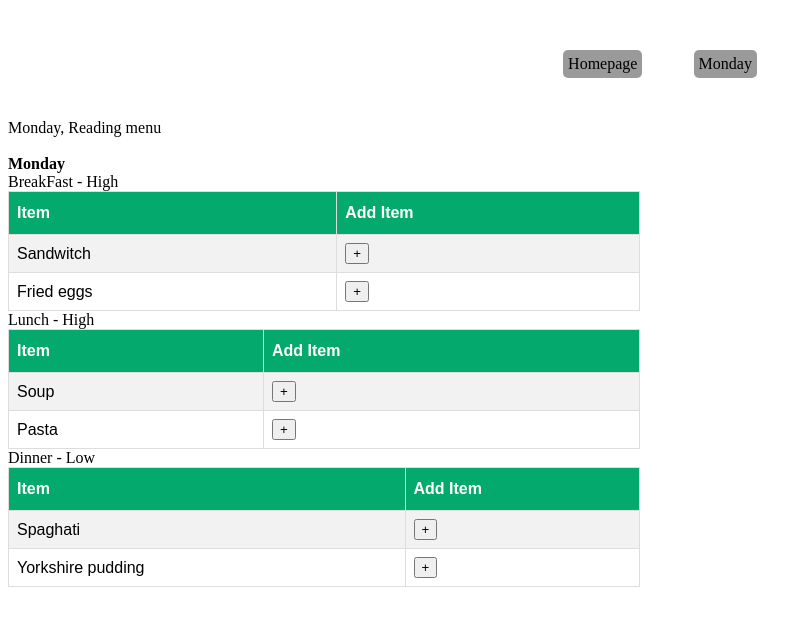
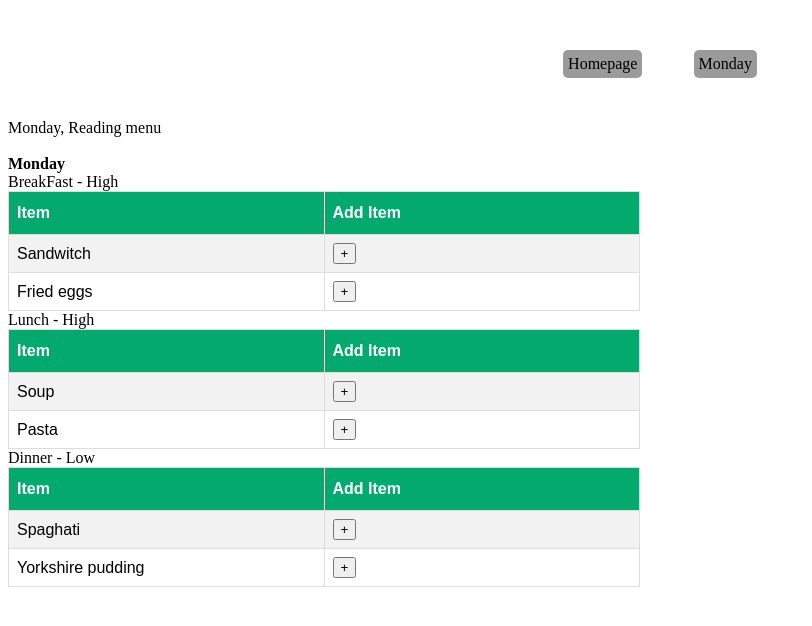
Before and after one commit to SudhaRaniD/MyMealPlan, a React (Create React App) app: page /Monday in a window 1280 px wide. Shown: the top 626 px of the page, without its empty margins (0-812 px from the left). Built offline with nearby package versions, Linux system fonts and the light colour scheme.

Commit message:
Monday.jsx

```diff
--- a/src/Components/MenuTable.css
+++ b/src/Components/MenuTable.css
@@ -1,12 +1,15 @@
 #menuitems {
     font-family: Arial, Helvetica, sans-serif;
     border-collapse: collapse;
+    table-layout: fixed;
     width: 50%;
   }
 
   #menuitems td, #menuitems th {
     border: 1px solid #ddd;
     padding: 8px;
+    width: 25px;
+    overflow: hidden;
   }
 
   #menuitems tr:nth-child(even){background-color: #f2f2f2;}
@@ -19,4 +22,5 @@
     text-align: left;
     background-color: #04AA6D;
     color: white;
+    width: 25px;
   }
```
